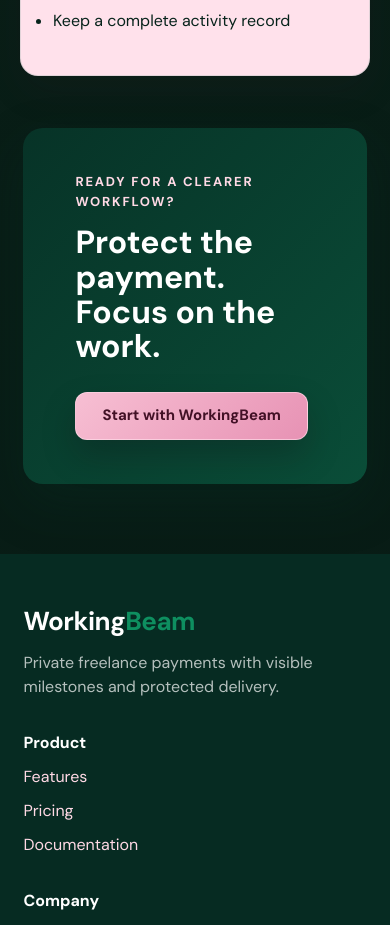
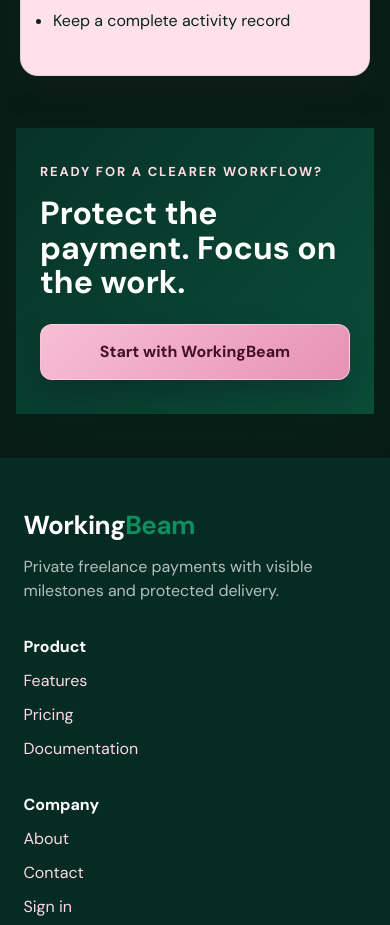
Before and after one commit to davelee001/workingbeam, a React (Create React App) app in the folder client/: page / in a window 390 px wide. Shown: the part 3780-4705 px from the top of the page. Built offline with nearby package versions, Linux system fonts and the light colour scheme.

Commit message:
style: improve mobile public CTA sizing

```diff
--- a/client/src/PublicSite.css
+++ b/client/src/PublicSite.css
@@ -960,4 +960,19 @@
     align-items: flex-start;
     flex-direction: column;
   }
+
+  .public-cta {
+    margin: 0 16px 44px;
+    padding: 34px 24px;
+    gap: 24px;
+    border-radius: 0;
+  }
+
+  .public-cta .light-action {
+    width: 100%;
+    max-width: 360px;
+    min-height: 56px;
+    justify-content: center;
+    font-size: 16px;
+  }
 }
```
